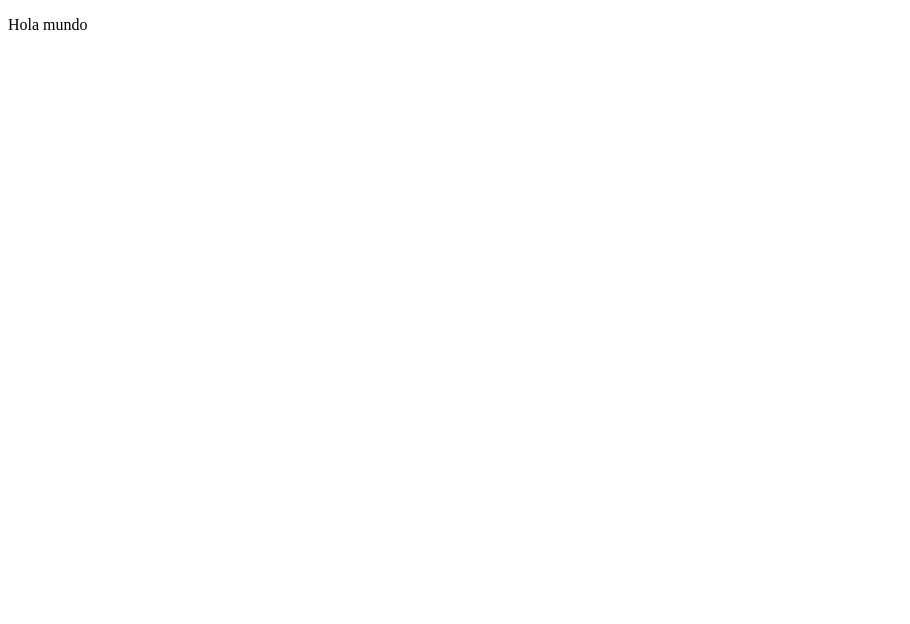
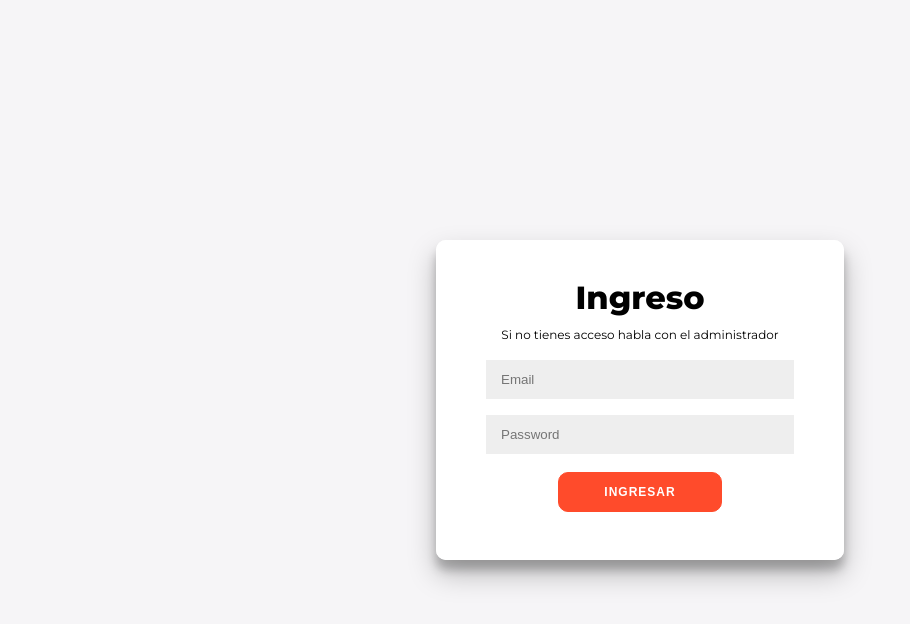
Before and after one commit to Warbug-MisionTic/Warbug, a plain HTML site: page index.html in a window 1280 px wide. Shown: the whole page, without its empty margins (0-910 px from the left). Drawn offline with Linux system fonts and the light colour scheme.

Commit message:
mquetacion Login

```diff
--- /dev/null
+++ b/assets/css/login.css
@@ -0,0 +1,88 @@
+@import url('https://fonts.googleapis.com/css?family=Montserrat:400,800');
+
+body {
+    background: #f6f5f7;
+    display: flex;
+    justify-content: center;
+    align-items: center;
+    flex-direction: column;
+    font-family: 'Montserrat', sans-serif;
+    height: 100vh;
+}
+
+h1 {
+    font-weight: bold;
+    margin: 0;
+}
+
+span {
+    font-size: 12px;
+    margin: 10px 0 10px;
+}
+
+button {
+    border-radius: 10px;
+    border: 1px solid #FF4B2B;
+    background-color: #FF4B2B;
+    color: #FFFFFF;
+    font-size: 12px;
+    font-weight: bold;
+    padding: 12px 45px;
+    letter-spacing: 1px;
+    text-transform: uppercase;
+    transition: transform 80ms ease-in;
+    margin: 10px 0 10px;
+}
+
+button:active {
+    transform: scale(0.95);
+}
+
+button:focus {
+    outline: none;
+}
+
+
+form {
+    background-color: #FFFFFF;
+    display: flex;
+    align-items: center;
+    justify-content: center;
+    flex-direction: column;
+    padding: 0 50px;
+    height: 100%;
+    text-align: center;
+}
+
+input {
+    background-color: #eee;
+    border: none;
+    padding: 12px 15px;
+    margin: 8px 0;
+    width: 100%;
+}
+
+.container {
+    background-color: #fff;
+    border-radius: 10px;
+    box-shadow: 0 14px 28px rgba(0, 0, 0, 0.25),
+        0 10px 10px rgba(0, 0, 0, 0.22);
+    position: relative;
+    overflow: hidden;
+    width: 408px;
+    max-width: 100%;
+    min-height: 320px;
+}
+
+.form-container {
+    position: absolute;
+    top: 0;
+    height: 100%;
+    transition: all 0.6s ease-in-out;
+}
+
+.login-container {
+    left: 0;
+    width: 100%;
+    z-index: 2;
+}
--- a/assets/css/style.css
+++ b/assets/css/style.css
@@ -0,0 +1,10 @@
+* {
+    box-sizing: border-box;
+    margin: 0;
+    padding: 0;
+
+}
+
+body {
+    background: #f6f5f7;
+}
--- a/index.html
+++ b/index.html
@@ -5,11 +5,23 @@
     <meta charset="UTF-8">
     <meta http-equiv="X-UA-Compatible" content="IE=edge">
     <meta name="viewport" content="width=device-width, initial-scale=1.0">
-    <title>Warbug project</title>
+    <link rel="stylesheet" href="./assets/css/style.css">
+    <link rel="stylesheet" href="./assets/css/login.css">
+    <title>Login - Warbug project</title>
 </head>
 
 <body>
-    <p>Hola mundo</p>
+    <div class="container" id="container">
+        <div class="form-container login-container">
+            <form action="#">
+                <h1>Ingreso</h1>
+                <span>Si no tienes acceso habla con el administrador</span>
+                <input type="email" placeholder="Email" />
+                <input type="password" placeholder="Password" />
+                <button>Ingresar</button>
+            </form>
+        </div>
+    </div>
 </body>
 
 </html>
```
